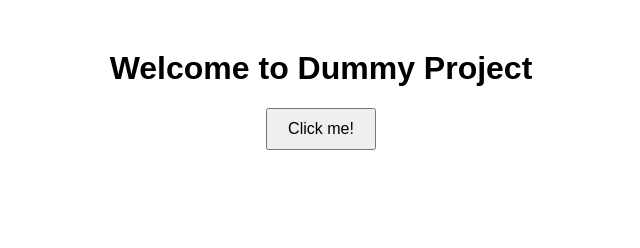
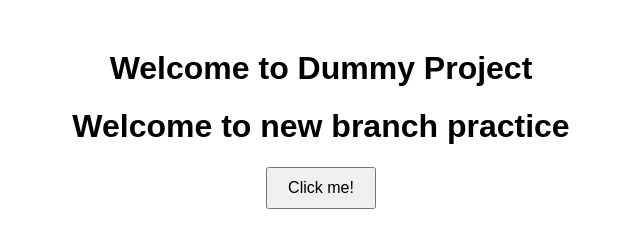
Before and after one commit to iomrarshad/aws-project, a plain HTML site: page index.html in a window 1280 px wide. Shown: the whole page, without its empty margins (319-959 px from the left). Drawn offline with Linux system fonts and the light colour scheme.

Commit message:
updated new branch

```diff
--- a/index.html
+++ b/index.html
@@ -8,6 +8,7 @@
 </head>
 <body>
   <h1>Welcome to Dummy Project</h1>
+  <h1>Welcome to new branch practice</h1>
   <button id="clickBtn">Click me!</button>
   <p id="message"></p>
 
```
